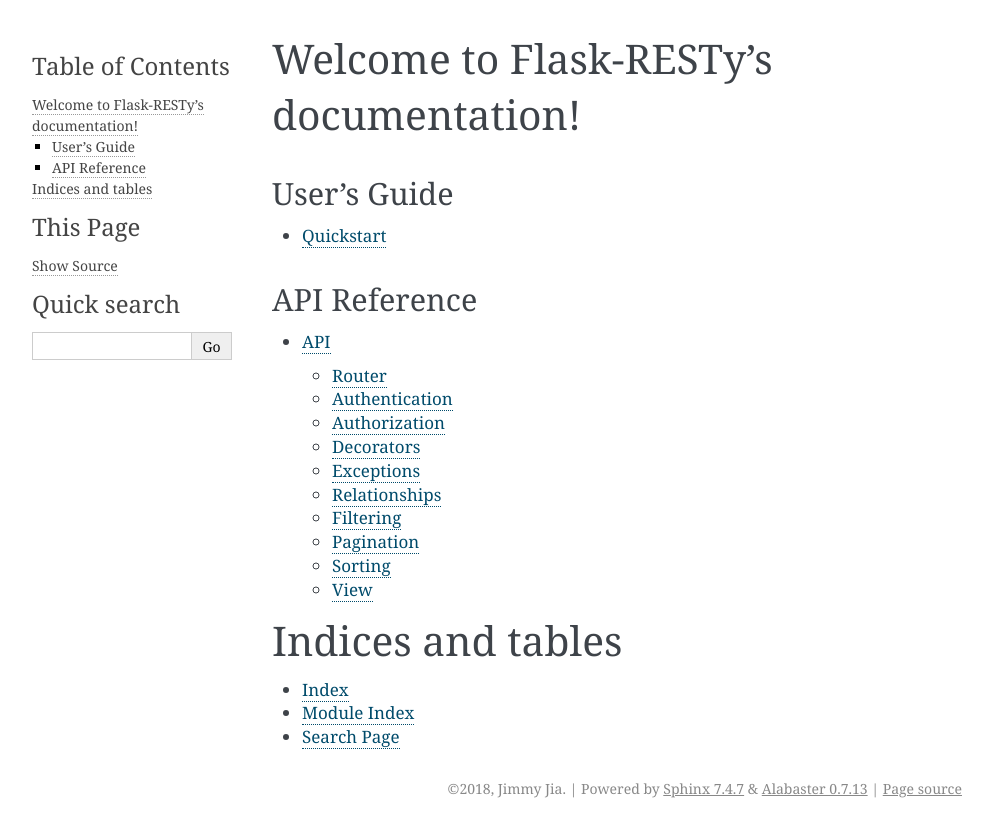
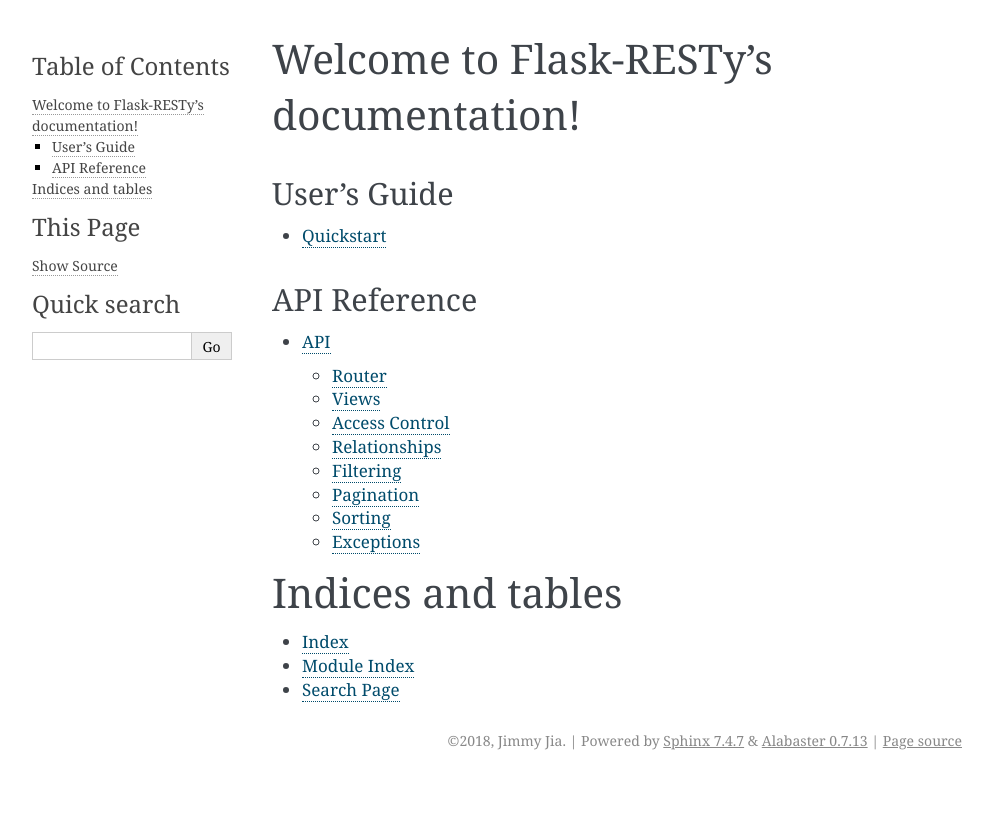
Before and after one commit to 4Catalyzer/flask-resty, a Sphinx documentation site: the page built from docs/index.rst, in a window 1280 px wide. Shown: the top 837 px of the page, without its empty margins (148-1141 px from the left). Built offline with Sphinx 7.4.7, drawn with Linux system fonts in a browser that asks for light colours.

Commit message:
information hierarchy refactor

```diff
--- a/docs/api.rst
+++ b/docs/api.rst
@@ -11,7 +11,24 @@
 .. autoclass:: Api
   :members:
 
-Authentication
+Views
+-----
+
+.. autoclass:: ApiView
+  :members:
+  :inherited-members:
+
+.. autoclass:: GenericModelView
+  :members:
+  :inherited-members:
+
+.. autoclass:: ModelView
+  :members:
+  :inherited-members:
+
+.. autofunction:: get_item_or_404
+
+Access Control
 --------------
 
 .. autoclass:: AuthenticationBase
@@ -19,9 +36,6 @@
 
 .. autoclass:: NoOpAuthentication
   :members:
-
-Authorization
--------------
 
 .. autoclass:: AuthorizationBase
   :members:
@@ -37,18 +51,6 @@
 
 .. autoclass:: NoOpAuthorization
   :members:
-
-Decorators
-----------
-
-.. autofunction:: get_item_or_404
-
-Exceptions
-----------
-
-.. autoclass:: ApiError
-  :members:
-  :inherited-members:
 
 Relationships
 -------------
@@ -130,18 +132,9 @@
 .. autoclass:: SortingBase
   :members:
 
+Exceptions
+----------
 
-View
-----
-
-.. autoclass:: ApiView
+.. autoclass:: ApiError
   :members:
   :inherited-members:
-
-.. autoclass:: GenericModelView
-  :members:
-  :inherited-members:
-
-.. autoclass:: ModelView
-  :members:
-  :inherited-members:
```
